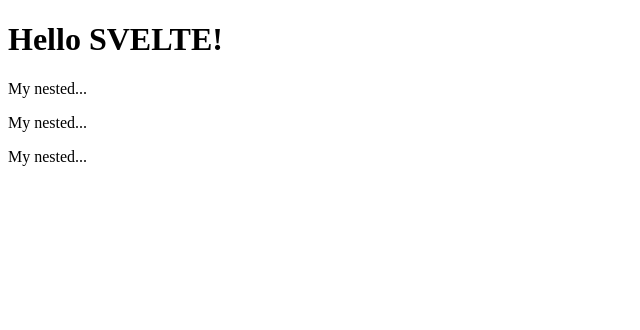
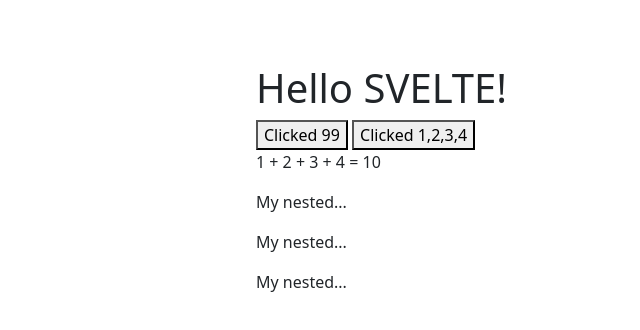
Before and after one commit to IgorOffline/beyond-runes, a SvelteKit app in the folder first/: page / in a window 1280 px wide. Shown: the top 330 px of the page, without its empty margins (0-640 px from the left). Built offline with nearby package versions, Linux system fonts and the light colour scheme.

Commit message:
Svelte, initial practice

```diff
--- a/first/src/app.html
+++ b/first/src/app.html
@@ -3,10 +3,11 @@
 	<head>
 		<meta charset="utf-8" />
 		<link rel="icon" href="%sveltekit.assets%/favicon.png" />
+		<link href="https://cdn.jsdelivr.net/npm/bootstrap@5.3.6/dist/css/bootstrap.min.css" rel="stylesheet">
 		<meta name="viewport" content="width=device-width, initial-scale=1" />
 		%sveltekit.head%
 	</head>
-	<body data-sveltekit-preload-data="hover">
+	<body data-sveltekit-preload-data="hover" style="padding: 5% 20% 5% 20%">
 		<div style="display: contents">%sveltekit.body%</div>
 	</body>
 </html>
--- a/first/src/routes/+page.svelte
+++ b/first/src/routes/+page.svelte
@@ -1,9 +1,26 @@
 <script lang="ts">
 	import Nested from '$lib/Nested.svelte';
   let name = 'Svelte';
+	let count = $state(99)
+	function increment() {
+		count += 1;
+	}
+	let numbers = $state([1, 2, 3, 4]);
+	function addNumber() {
+		//numbers[numbers.length] = numbers.length + 1;
+		numbers.push(numbers.length + 1);
+	}
+	let total = $derived(numbers.reduce((t, n) => t + n, 0));
 </script>
 
 <h1>Hello {name.toUpperCase()}!</h1>
+<button onclick="{increment}">
+	Clicked {count}
+</button>
+<button onclick="{addNumber}">
+	Clicked {numbers}
+</button>
+<p>{numbers.join(' + ')} = {total}</p>
 <Nested />
 <Nested />
 <Nested />
```
